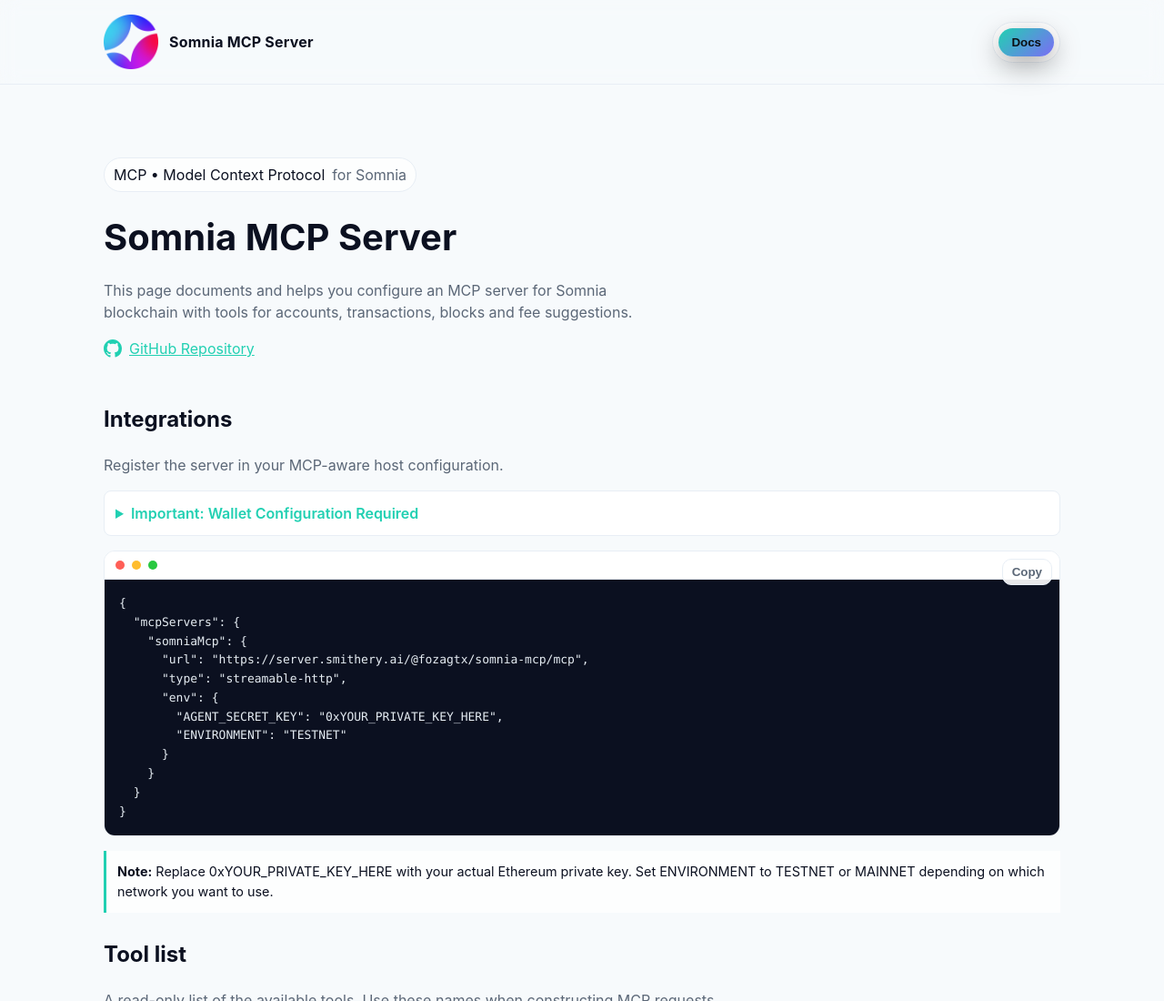
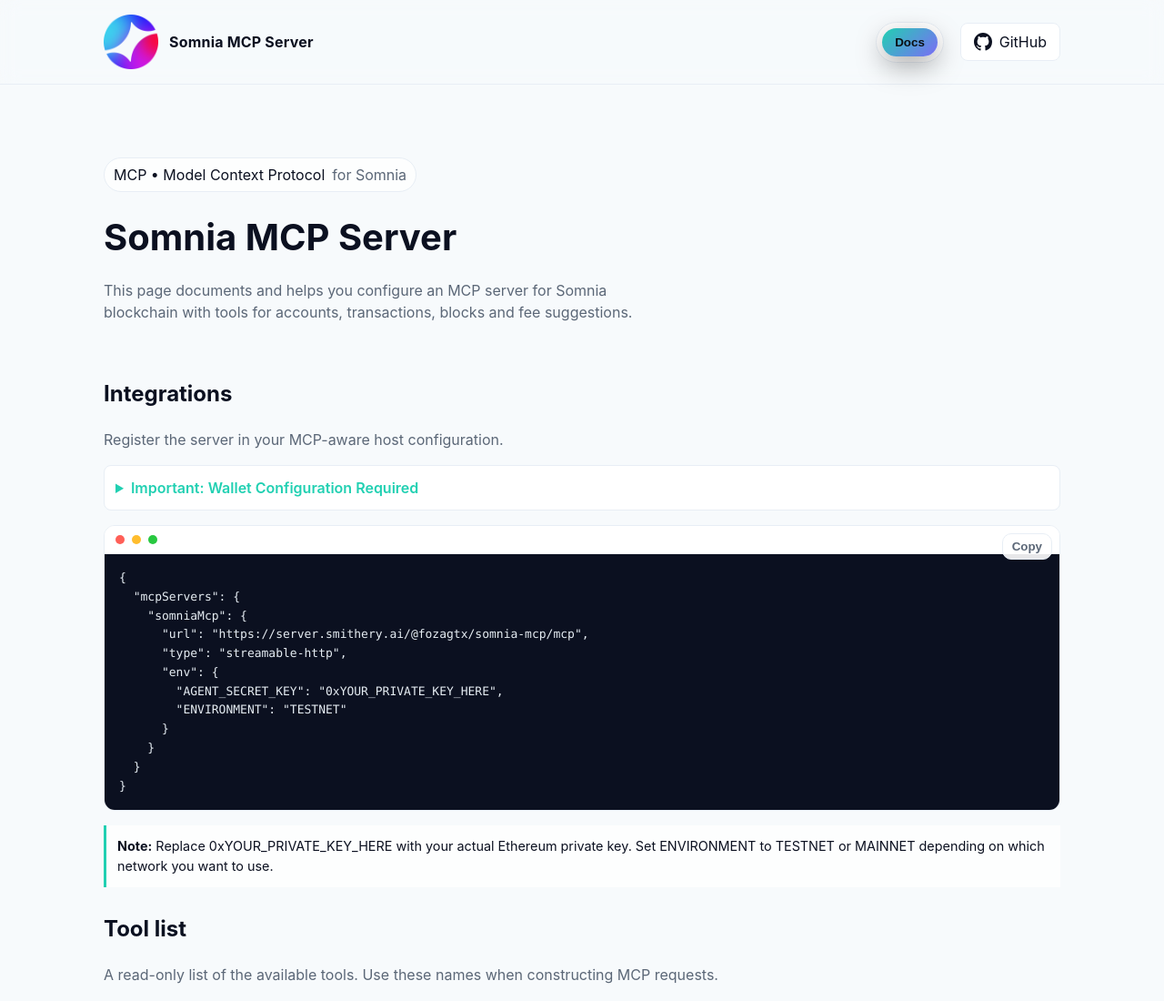
Before and after one commit to fozagtx/somnia-mcp, a website: page docs/index.html in a window 1280 px wide. Shown: the top 1100 px of the page at 91% size. Drawn offline with Linux system fonts and the light colour scheme.

Commit message:
minor cleanups

```diff
--- a/docs/index.html
+++ b/docs/index.html
@@ -367,6 +367,37 @@
                         Docs
                     </button>
                 </nav>
+                <a
+                    href="https://github.com/fozagtx/somnia-mcp"
+                    target="_blank"
+                    rel="noopener noreferrer"
+                    style="
+                        display: inline-flex;
+                        align-items: center;
+                        gap: 8px;
+                        color: var(--text);
+                        text-decoration: none;
+                        padding: 8px 14px;
+                        border-radius: 8px;
+                        border: 1px solid var(--border);
+                        background: var(--panel);
+                        transition: all 0.2s;
+                    "
+                    onmouseover="this.style.borderColor='var(--brand)'; this.style.background='color-mix(in oklab, var(--panel), var(--brand) 10%)'"
+                    onmouseout="this.style.borderColor='var(--border)'; this.style.background='var(--panel)'"
+                >
+                    <svg
+                        width="20"
+                        height="20"
+                        viewBox="0 0 16 16"
+                        fill="currentColor"
+                    >
+                        <path
+                            d="M8 0C3.58 0 0 3.58 0 8c0 3.54 2.29 6.53 5.47 7.59.4.07.55-.17.55-.38 0-.19-.01-.82-.01-1.49-2.01.37-2.53-.49-2.69-.94-.09-.23-.48-.94-.82-1.13-.28-.15-.68-.52-.01-.53.63-.01 1.08.58 1.23.82.72 1.21 1.87.87 2.33.66.07-.52.28-.87.51-1.07-1.78-.2-3.64-.89-3.64-3.95 0-.87.31-1.59.82-2.15-.08-.2-.36-1.02.08-2.12 0 0 .67-.21 2.2.82.64-.18 1.32-.27 2-.27.68 0 1.36.09 2 .27 1.53-1.04 2.2-.82 2.2-.82.44 1.1.16 1.92.08 2.12.51.56.82 1.27.82 2.15 0 3.07-1.87 3.75-3.65 3.95.29.25.54.73.54 1.48 0 1.07-.01 1.93-.01 2.2 0 .21.15.46.55.38A8.013 8.013 0 0016 8c0-4.42-3.58-8-8-8z"
+                        />
+                    </svg>
+                    GitHub
+                </a>
             </div>
         </header>
 
@@ -382,25 +413,6 @@
                     for Somnia blockchain with tools for accounts, transactions,
                     blocks and fee suggestions.
                 </p>
-
-                <a
-                    href="https://github.com/fozagtx/somnia-mcp"
-                    target="_blank"
-                    rel="noopener noreferrer"
-                    style="display: inline-flex; align-items: center; gap: 8px"
-                >
-                    <svg
-                        width="20"
-                        height="20"
-                        viewBox="0 0 16 16"
-                        fill="currentColor"
-                    >
-                        <path
-                            d="M8 0C3.58 0 0 3.58 0 8c0 3.54 2.29 6.53 5.47 7.59.4.07.55-.17.55-.38 0-.19-.01-.82-.01-1.49-2.01.37-2.53-.49-2.69-.94-.09-.23-.48-.94-.82-1.13-.28-.15-.68-.52-.01-.53.63-.01 1.08.58 1.23.82.72 1.21 1.87.87 2.33.66.07-.52.28-.87.51-1.07-1.78-.2-3.64-.89-3.64-3.95 0-.87.31-1.59.82-2.15-.08-.2-.36-1.02.08-2.12 0 0 .67-.21 2.2.82.64-.18 1.32-.27 2-.27.68 0 1.36.09 2 .27 1.53-1.04 2.2-.82 2.2-.82.44 1.1.16 1.92.08 2.12.51.56.82 1.27.82 2.15 0 3.07-1.87 3.75-3.65 3.95.29.25.54.73.54 1.48 0 1.07-.01 1.93-.01 2.2 0 .21.15.46.55.38A8.013 8.013 0 0016 8c0-4.42-3.58-8-8-8z"
-                        />
-                    </svg>
-                    GitHub Repository
-                </a>
             </section>
 
             <div id="tab-docs" role="tabpanel">
```
Also changed, not shown: docs/favicon.ico.
